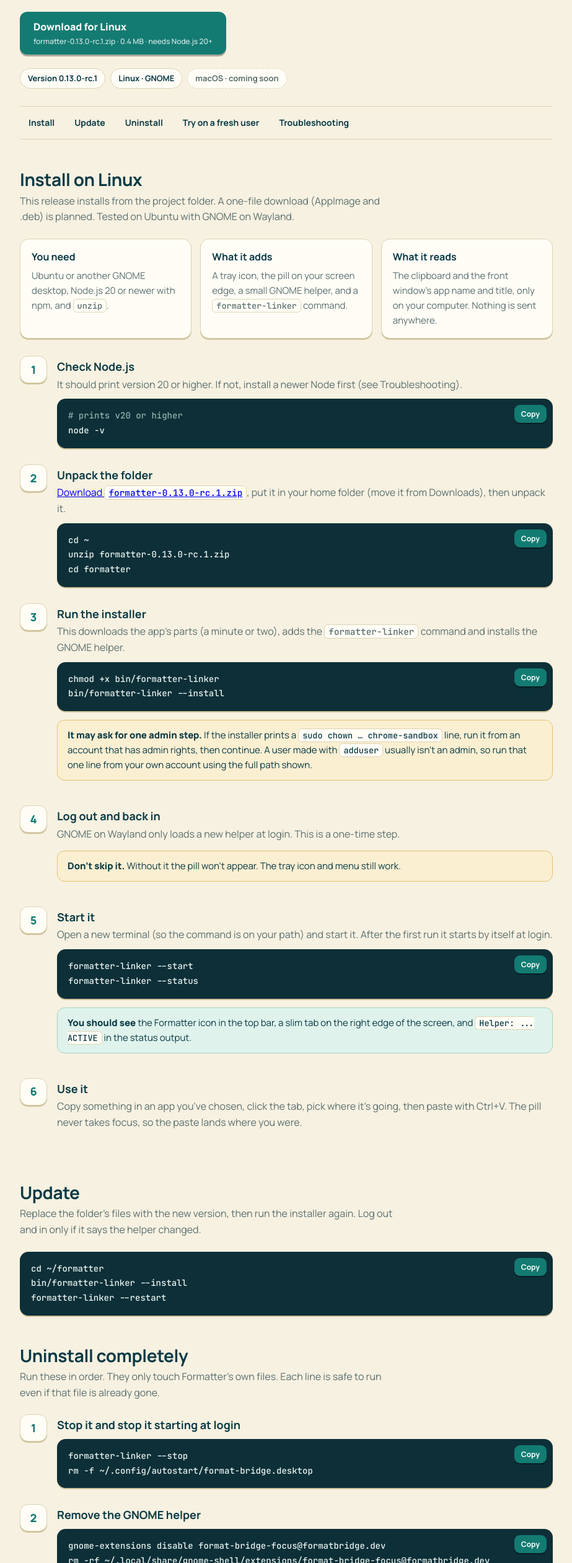
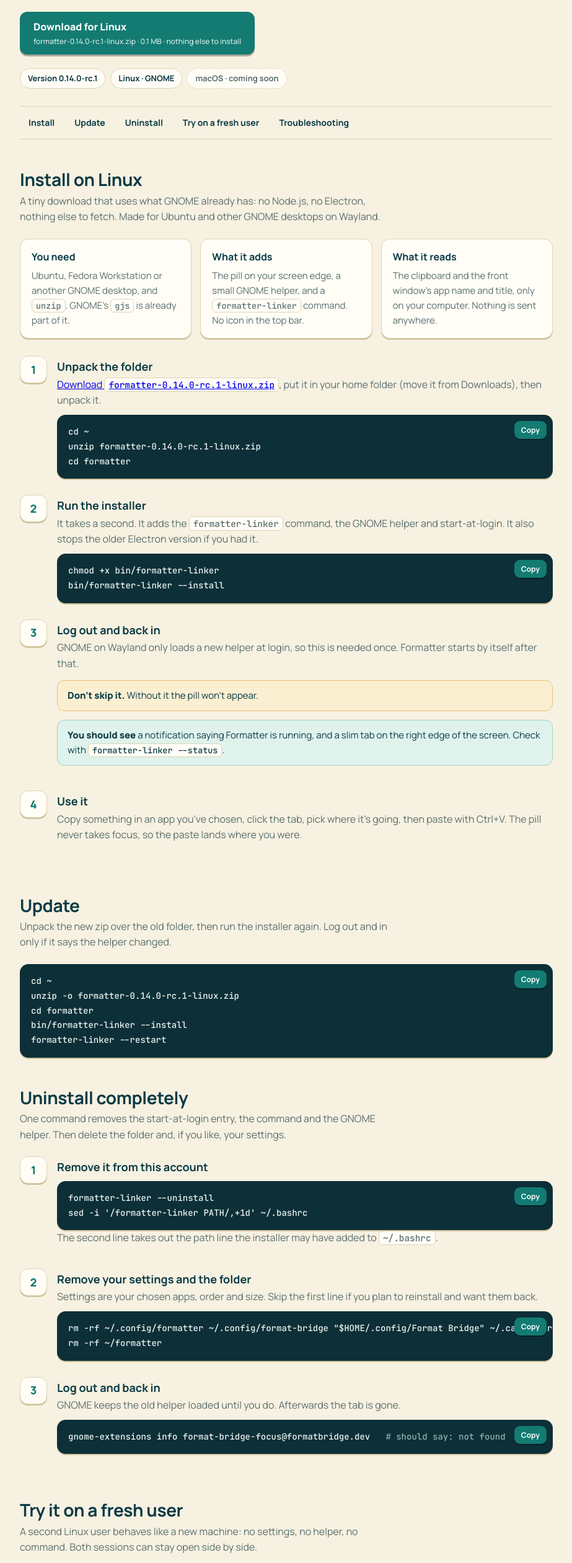
Before and after one commit to mohitanand001/formatter-site, a plain HTML site: page index.html in a window 1280 px wide. Shown: the part 279-2800 px from the top of the page at 62% size, without its empty margins (178-1101 px from the left). Drawn offline with Linux system fonts and the light colour scheme.

Commit message:
Formatter 0.14.0-rc.1: 118 KB Linux download with no Node or Electron; page updated
Co-Authored-By: Claude Sonnet 5.5 <noreply@anthropic.com>
Claude-Session: https://claude.ai/code/session_0197EVFkGRjoyPuGopt2ssAa

```diff
--- a/index.html
+++ b/index.html
@@ -87,60 +87,45 @@ footer{margin-top:56px;padding-top:20px;border-top:1px solid var(--line);color:v
   <div class="mark"><i><svg viewBox="0 -960 960 960" aria-hidden="true"><path d="M200-120q-33 0-56.5-23.5T120-200v-560q0-33 23.5-56.5T200-840h167q11-35 43-57.5t70-22.5q40 0 71.5 22.5T594-840h166q33 0 56.5 23.5T840-760v560q0 33-23.5 56.5T760-120H200Zm0-80h560v-560h-80v80q0 17-11.5 28.5T640-640H320q-17 0-28.5-11.5T280-680v-80h-80v560Zm280-560q17 0 28.5-11.5T520-800q0-17-11.5-28.5T480-840q-17 0-28.5 11.5T440-800q0 17 11.5 28.5T480-760Z"/></svg></i>Formatter</div>
   <h1>Copy once. Paste right, anywhere.</h1>
   <p class="lede">Formatter sits on the edge of your screen and converts what you copied for Slack, Jira, Confluence, Docs, Email, Markdown and more, so the formatting survives the paste.</p>
-  <a class="dl" href="formatter-0.13.0-rc.1.zip" download>Download for Linux<small>formatter-0.13.0-rc.1.zip · 0.4 MB · needs Node.js 20+</small></a>
-  <div class="chips"><span class="chip">Version 0.13.0-rc.1</span><span class="chip">Linux · GNOME</span><span class="chip soon">macOS · coming soon</span></div>
+  <a class="dl" href="formatter-0.14.0-rc.1-linux.zip" download>Download for Linux<small>formatter-0.14.0-rc.1-linux.zip · 0.1 MB · nothing else to install</small></a>
+  <div class="chips"><span class="chip">Version 0.14.0-rc.1</span><span class="chip">Linux · GNOME</span><span class="chip soon">macOS · coming soon</span></div>
 </header>
 
 <nav aria-label="Sections"><div class="in"><a href="#install">Install</a><a href="#update">Update</a><a href="#uninstall">Uninstall</a><a href="#fresh">Try on a fresh user</a><a href="#help">Troubleshooting</a></div></nav>
 
 <section id="install">
   <h2>Install on Linux</h2>
-  <p class="sub">This release installs from the project folder. A one-file download (AppImage and .deb) is planned. Tested on Ubuntu with GNOME on Wayland.</p>
+  <p class="sub">A tiny download that uses what GNOME already has: no Node.js, no Electron, nothing else to fetch. Made for Ubuntu and other GNOME desktops on Wayland.</p>
 
   <div class="grid">
-    <div class="card"><h3>You need</h3><p>Ubuntu or another GNOME desktop, Node.js 20 or newer with npm, and <code>unzip</code>.</p></div>
-    <div class="card"><h3>What it adds</h3><p>A tray icon, the pill on your screen edge, a small GNOME helper, and a <code>formatter-linker</code> command.</p></div>
+    <div class="card"><h3>You need</h3><p>Ubuntu, Fedora Workstation or another GNOME desktop, and <code>unzip</code>. GNOME's <code>gjs</code> is already part of it.</p></div>
+    <div class="card"><h3>What it adds</h3><p>The pill on your screen edge, a small GNOME helper, and a <code>formatter-linker</code> command. No icon in the top bar.</p></div>
     <div class="card"><h3>What it reads</h3><p>The clipboard and the front window's app name and title, only on your computer. Nothing is sent anywhere.</p></div>
   </div>
 
   <div class="step" style="margin-top:28px"><div class="n">1</div><div class="body">
-    <h3>Check Node.js</h3>
-    <p>It should print version 20 or higher. If not, install a newer Node first (see Troubleshooting).</p>
-    <div class="term"><pre><span class="c"># prints v20 or higher</span>
-node -v</pre><button class="copy" type="button">Copy</button></div>
+    <h3>Unpack the folder</h3>
+    <p><a href="formatter-0.14.0-rc.1-linux.zip" download>Download <code>formatter-0.14.0-rc.1-linux.zip</code></a>, put it in your home folder (move it from Downloads), then unpack it.</p>
+    <div class="term"><pre>cd ~
+unzip formatter-0.14.0-rc.1-linux.zip
+cd formatter</pre><button class="copy" type="button">Copy</button></div>
   </div></div>
 
   <div class="step"><div class="n">2</div><div class="body">
-    <h3>Unpack the folder</h3>
-    <p><a href="formatter-0.13.0-rc.1.zip" download>Download <code>formatter-0.13.0-rc.1.zip</code></a>, put it in your home folder (move it from Downloads), then unpack it.</p>
-    <div class="term"><pre>cd ~
-unzip formatter-0.13.0-rc.1.zip
-cd formatter</pre><button class="copy" type="button">Copy</button></div>
+    <h3>Run the installer</h3>
+    <p>It takes a second. It adds the <code>formatter-linker</code> command, the GNOME helper and start-at-login. It also stops the older Electron version if you had it.</p>
+    <div class="term"><pre>chmod +x bin/formatter-linker
+bin/formatter-linker --install</pre><button class="copy" type="button">Copy</button></div>
   </div></div>
 
   <div class="step"><div class="n">3</div><div class="body">
-    <h3>Run the installer</h3>
-    <p>This downloads the app's parts (a minute or two), adds the <code>formatter-linker</code> command and installs the GNOME helper.</p>
-    <div class="term"><pre>chmod +x bin/formatter-linker
-bin/formatter-linker --install</pre><button class="copy" type="button">Copy</button></div>
-    <div class="note"><b>It may ask for one admin step.</b> If the installer prints a <code>sudo chown … chrome-sandbox</code> line, run it from an account that has admin rights, then continue. A user made with <code>adduser</code> usually isn't an admin, so run that one line from your own account using the full path shown.</div>
+    <h3>Log out and back in</h3>
+    <p>GNOME on Wayland only loads a new helper at login, so this is needed once. Formatter starts by itself after that.</p>
+    <div class="note"><b>Don't skip it.</b> Without it the pill won't appear.</div>
+    <div class="note ok"><b>You should see</b> a notification saying Formatter is running, and a slim tab on the right edge of the screen. Check with <code>formatter-linker --status</code>.</div>
   </div></div>
 
   <div class="step"><div class="n">4</div><div class="body">
-    <h3>Log out and back in</h3>
-    <p>GNOME on Wayland only loads a new helper at login. This is a one-time step.</p>
-    <div class="note"><b>Don't skip it.</b> Without it the pill won't appear. The tray icon and menu still work.</div>
-  </div></div>
-
-  <div class="step"><div class="n">5</div><div class="body">
-    <h3>Start it</h3>
-    <p>Open a new terminal (so the command is on your path) and start it. After the first run it starts by itself at login.</p>
-    <div class="term"><pre>formatter-linker --start
-formatter-linker --status</pre><button class="copy" type="button">Copy</button></div>
-    <div class="note ok"><b>You should see</b> the Formatter icon in the top bar, a slim tab on the right edge of the screen, and <code>Helper: ... ACTIVE</code> in the status output.</div>
-  </div></div>
-
-  <div class="step"><div class="n">6</div><div class="body">
     <h3>Use it</h3>
     <p>Copy something in an app you've chosen, click the tab, pick where it's going, then paste with Ctrl+V. The pill never takes focus, so the paste lands where you were.</p>
   </div></div>
@@ -148,51 +133,35 @@ formatter-linker --status</pre><button class="copy" type="button">Copy</button><
 
 <section id="update">
   <h2>Update</h2>
-  <p class="sub">Replace the folder's files with the new version, then run the installer again. Log out and in only if it says the helper changed.</p>
-  <div class="term"><pre>cd ~/formatter
+  <p class="sub">Unpack the new zip over the old folder, then run the installer again. Log out and in only if it says the helper changed.</p>
+  <div class="term"><pre>cd ~
+unzip -o formatter-0.14.0-rc.1-linux.zip
+cd formatter
 bin/formatter-linker --install
 formatter-linker --restart</pre><button class="copy" type="button">Copy</button></div>
 </section>
 
 <section id="uninstall">
   <h2>Uninstall completely</h2>
-  <p class="sub">Run these in order. They only touch Formatter's own files. Each line is safe to run even if that file is already gone.</p>
+  <p class="sub">One command removes the start-at-login entry, the command and the GNOME helper. Then delete the folder and, if you like, your settings.</p>
 
   <div class="step"><div class="n">1</div><div class="body">
-    <h3>Stop it and stop it starting at login</h3>
-    <div class="term"><pre>formatter-linker --stop
-rm -f ~/.config/autostart/format-bridge.desktop</pre><button class="copy" type="button">Copy</button></div>
+    <h3>Remove it from this account</h3>
+    <div class="term"><pre>formatter-linker --uninstall
+sed -i '/formatter-linker PATH/,+1d' ~/.bashrc</pre><button class="copy" type="button">Copy</button></div>
+    <p>The second line takes out the path line the installer may have added to <code>~/.bashrc</code>.</p>
   </div></div>
 
   <div class="step"><div class="n">2</div><div class="body">
-    <h3>Remove the GNOME helper</h3>
-    <div class="term"><pre>gnome-extensions disable format-bridge-focus@formatbridge.dev
-rm -rf ~/.local/share/gnome-shell/extensions/format-bridge-focus@formatbridge.dev</pre><button class="copy" type="button">Copy</button></div>
+    <h3>Remove your settings and the folder</h3>
+    <p>Settings are your chosen apps, order and size. Skip the first line if you plan to reinstall and want them back.</p>
+    <div class="term"><pre>rm -rf ~/.config/formatter ~/.config/format-bridge "$HOME/.config/Format Bridge" ~/.cache/formatter.log ~/.cache/formatter-linker.log
+rm -rf ~/formatter</pre><button class="copy" type="button">Copy</button></div>
   </div></div>
 
   <div class="step"><div class="n">3</div><div class="body">
-    <h3>Remove the command and its path line</h3>
-    <p>The second line removes the two lines the installer added to <code>~/.bashrc</code>. If you never opened a terminal after installing, it does nothing.</p>
-    <div class="term"><pre>rm -f ~/.local/bin/formatter-linker ~/.cache/formatter-linker.log
-sed -i '/formatter-linker PATH/,+1d' ~/.bashrc</pre><button class="copy" type="button">Copy</button></div>
-  </div></div>
-
-  <div class="step"><div class="n">4</div><div class="body">
-    <h3>Remove your settings</h3>
-    <p>This forgets your chosen apps, order, size and look. Skip it if you plan to reinstall and want them back.</p>
-    <div class="term"><pre>rm -rf ~/.config/format-bridge "$HOME/.config/Format Bridge" ~/.config/Formatter
-ls ~/.config | grep -i -E 'format|bridge'   <span class="c"># should print nothing</span></pre><button class="copy" type="button">Copy</button></div>
-  </div></div>
-
-  <div class="step"><div class="n">5</div><div class="body">
-    <h3>Delete the app folder</h3>
-    <p>Only when you're sure. Keep a copy of the zip if you want to test a fresh install afterwards.</p>
-    <div class="term"><pre>rm -rf ~/formatter</pre><button class="copy" type="button">Copy</button></div>
-  </div></div>
-
-  <div class="step"><div class="n">6</div><div class="body">
     <h3>Log out and back in</h3>
-    <p>GNOME keeps the old helper loaded until you do. After logging back in, the tab and tray icon are gone.</p>
+    <p>GNOME keeps the old helper loaded until you do. Afterwards the tab is gone.</p>
     <div class="term"><pre>gnome-extensions info format-bridge-focus@formatbridge.dev   <span class="c"># should say: not found</span></pre><button class="copy" type="button">Copy</button></div>
   </div></div>
 </section>
@@ -210,13 +179,13 @@ ls ~/.config | grep -i -E 'format|bridge'   <span class="c"># should print nothi
   <div class="step"><div class="n">2</div><div class="body">
     <h3>Share the zip</h3>
     <p>Put it where both users can read it.</p>
-    <div class="term"><pre>cp ~/formatter-0.13.0-rc.1.zip /tmp/
-chmod 644 /tmp/formatter-0.13.0-rc.1.zip</pre><button class="copy" type="button">Copy</button></div>
+    <div class="term"><pre>cp ~/formatter-0.14.0-rc.1-linux.zip /tmp/
+chmod 644 /tmp/formatter-0.14.0-rc.1-linux.zip</pre><button class="copy" type="button">Copy</button></div>
   </div></div>
 
   <div class="step"><div class="n">3</div><div class="body">
     <h3>Sign in as that user</h3>
-    <p>Use the user menu in the top right, choose <em>Log Out</em> or switch user, and sign in as <code>formattertest</code> on a normal graphical login, not a terminal. Install Node first if <code>node -v</code> fails or shows less than 20, then follow Install above, starting at step 2 (copy the zip from <code>/tmp</code> into the new user's home folder first).</p>
+    <p>Use the user menu in the top right, choose <em>Log Out</em> or switch user, and sign in as <code>formattertest</code> on a normal graphical login, not a terminal. Copy the zip from <code>/tmp</code> into the new user's home folder, then follow Install above.</p>
     <div class="note"><b>The first thing to look for:</b> everything should start from zero. If you see your old chosen apps, you're still in your own account.</div>
   </div></div>
 
@@ -231,13 +200,11 @@ chmod 644 /tmp/formatter-0.13.0-rc.1.zip</pre><button class="copy" type="button"
   <h2>Troubleshooting</h2>
   <details><summary>The pill doesn't appear</summary><div class="in">
     <p>You need to log out and in once after installing. Then run <code>formatter-linker --status</code>. If the helper isn't active, run <code>gnome-extensions enable format-bridge-focus@formatbridge.dev</code> and log out and in again.</p>
-    <p>The pill only shows in the apps you've chosen. If you set it to "only chosen apps" and chose none, it stays hidden. Open the tray menu to change it.</p></div></details>
-  <details><summary>It stops right away and the log mentions "SUID sandbox"</summary><div class="in"><p>Electron's sandbox helper needs one-time setup. Run the line the installer printed, which looks like this (with your own folder):</p><div class="term"><pre>sudo chown root:root ~/formatter/node_modules/electron/dist/chrome-sandbox
-sudo chmod 4755 ~/formatter/node_modules/electron/dist/chrome-sandbox</pre><button class="copy" type="button">Copy</button></div><p>Then run <code>formatter-linker --start</code> again. A packaged .deb will do this for you.</p></div></details>
-  <details><summary>No tray icon</summary><div class="in"><p>Ubuntu shows tray icons through its AppIndicator helper. Run <code>gnome-extensions enable ubuntu-appindicators@ubuntu.com</code>.</p></div></details>
-  <details><summary>Node.js is missing or too old</summary><div class="in"><p>Ubuntu's own package can be old. Install a current Node from <code>nodejs.org</code>, or with nvm, then run <code>node -v</code> again. The installer stops with a message if Node isn't found.</p></div></details>
-  <details><summary>The installer says npm install failed</summary><div class="in"><p>It needs internet access to fetch its parts the first time. Check your connection (and any proxy), then run <code>bin/formatter-linker --install</code> again. It picks up where it stopped.</p></div></details>
-  <details><summary>Where does it log?</summary><div class="in"><p>In <code>~/.cache/formatter-linker.log</code>. Attach the last few lines when you report a problem.</p></div></details>
+    <p>The pill only shows in the apps you've chosen. Open its settings (the gear) and switch on "Show the pill in every app" to see it everywhere.</p></div></details>
+  <details><summary>I closed the pill with the ✕</summary><div class="in"><p>Press Ctrl Alt F, or log out and in. It always comes back at the next start.</p></div></details>
+  <details><summary>"gjs is missing"</summary><div class="in"><p>It's part of GNOME, so this is rare. On Ubuntu run <code>sudo apt install gjs</code>, on Fedora <code>sudo dnf install gjs</code>.</p></div></details>
+  <details><summary>It stops right away</summary><div class="in"><p>Run <code>formatter-linker --start</code>. It prints the last lines of its log if it can't start. Attach them when you report a problem.</p></div></details>
+  <details><summary>Where does it log?</summary><div class="in"><p>In <code>~/.cache/formatter.log</code>. For more detail, run <code>FB_DEBUG=1 gjs -m ~/formatter/daemon/gjs-main.js</code> in a terminal.</p></div></details>
 </section>
 
 <footer>Formatter is independent software. Slack, Jira, Confluence, Google Docs, Notion, Linear, Microsoft Teams and other names and marks belong to their owners and appear only to say which app a format is for. Not affiliated with or endorsed by them.</footer>
```
Also changed, not shown: 2 other files.
